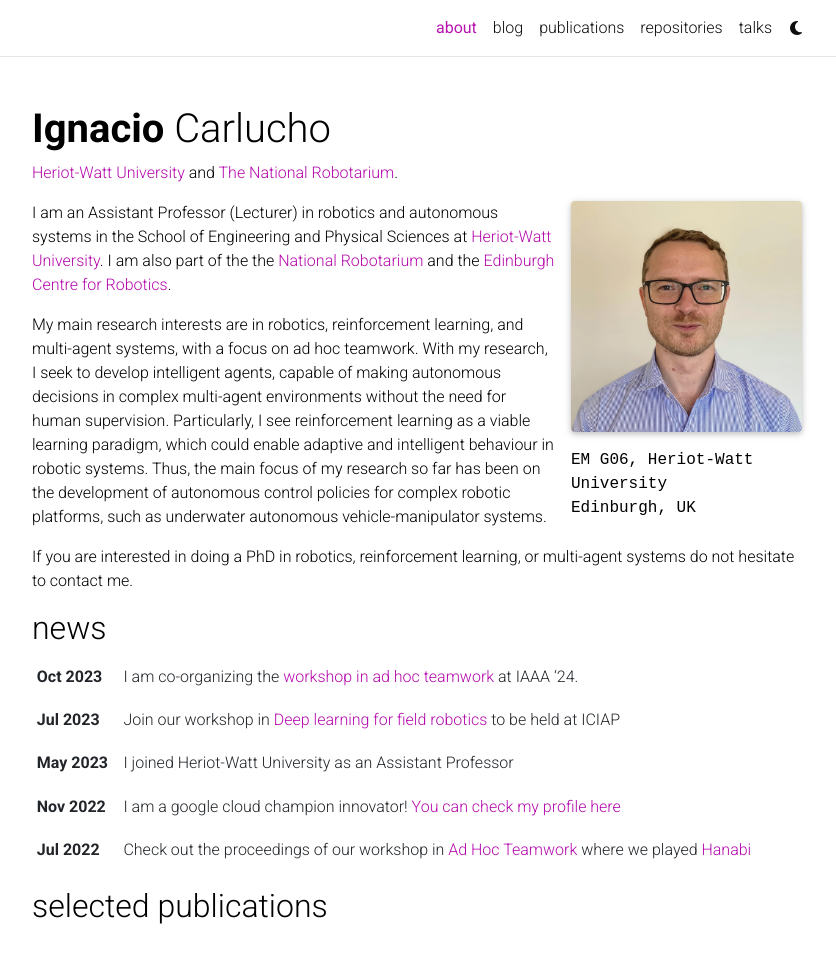
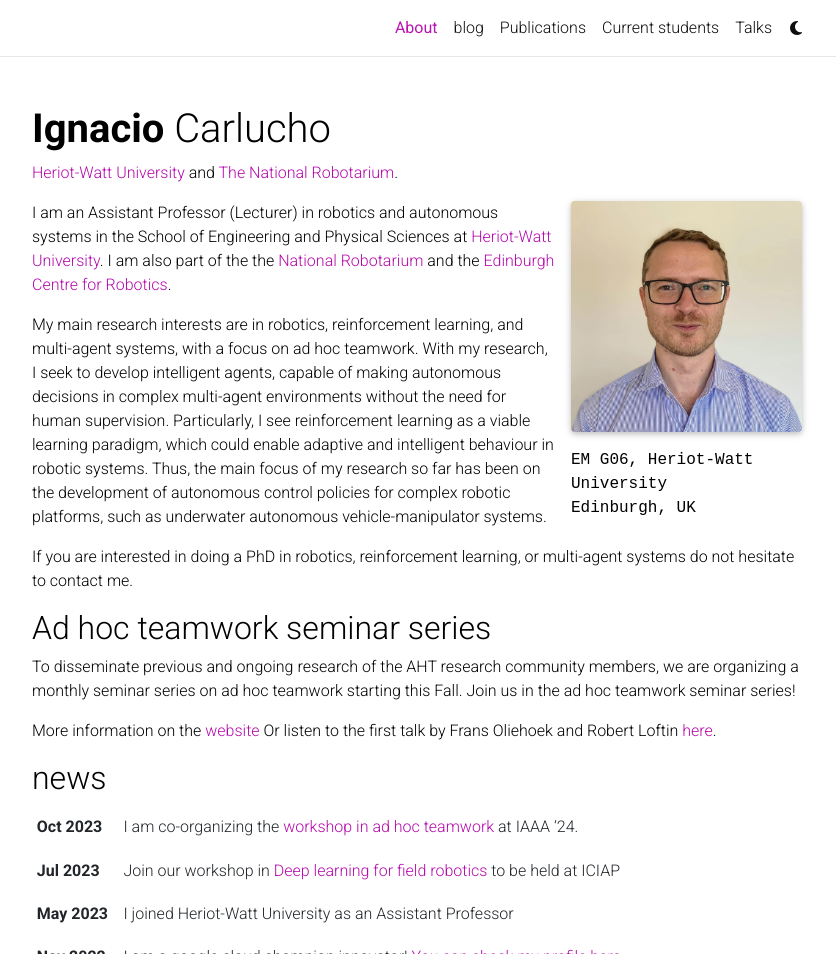
Before and after one commit to IgnacioCarlucho/ignaciocarlucho.github.io, a Jekyll site: the page built from _pages/about.md, in a window 1280 px wide and 1393 px high, cut to the strip 0-954 px from the top of the window. Shown: the whole strip, without its empty margins (223-1059 px from the left). Built offline with Jekyll 4.4.1, drawn with Linux system fonts in a browser that asks for light colours; full-size pictures stand in for the smaller copies a plugin makes; comment, search, counter and statistics services are not loaded; a style sheet for code colours, icons or effects is not loaded.

Commit message:
updating students and about

```diff
--- a/_pages/about.md
+++ b/_pages/about.md
@@ -1,6 +1,6 @@
 ---
 layout: about
-title: about
+title: About
 permalink: /
 subtitle: <a href='https://www.hw.ac.uk/uk/schools/engineering-physical-sciences/institutes/sensors-signals-systems/staff.htm'>Heriot-Watt University</a> and <a href='https://thenationalrobotarium.com/'>The National Robotarium</a>.
 
@@ -24,3 +24,9 @@ My main research interests are in robotics, reinforcement learning, and multi-ag
 
 
 If you are interested in doing a PhD in robotics, reinforcement learning, or multi-agent systems do not hesitate to contact me.
+
+## Ad hoc teamwork seminar series
+
+ To disseminate previous and ongoing research of the AHT research community members, we are organizing a monthly seminar series on ad hoc teamwork starting this Fall. Join us in the ad hoc teamwork seminar series!
+
+More information on the [website](https://sites.google.com/view/aht-seminars/home) Or listen to the first talk by Frans Oliehoek and Robert Loftin [here](https://www.youtube.com/watch?v=ofGT5PHu7fg&t=53s).
```
Also changed, not shown: _pages/publications.md (+2 -2 lines), _pages/repositories.md (+14 -35 lines), _pages/teaching.md (+1 -1 lines), assets/img/profiles/Pierre.jpg (added), assets/img/profiles/VBweb.jpg (added), assets/img/profiles/ignacio.jpg (added), assets/img/profiles/maria.jpeg (added), assets/img/profiles/markus.jpeg (added), assets/img/profiles/yvan.jpg (added).
